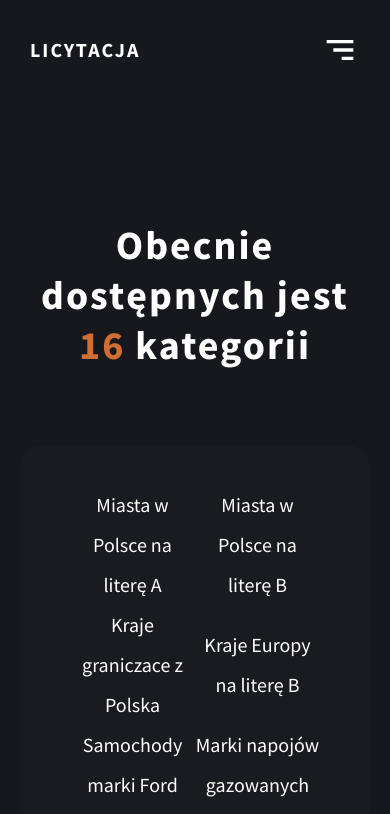
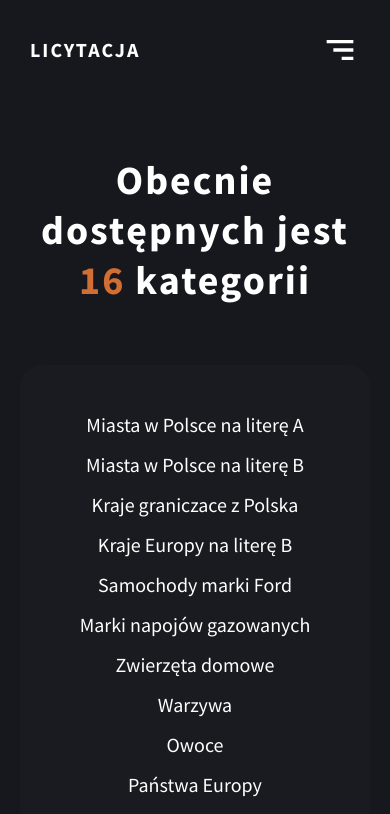
Before and after one commit to kriszuz/Auction-App, a React (Vite) app: page /kategorie in a window 390 px wide. Shown: the top 814 px of the page. Built offline with nearby package versions, Linux system fonts and the light colour scheme.

Commit message:
added responsive styles for categories page

```diff
--- a/src/index.css
+++ b/src/index.css
@@ -554,10 +554,10 @@ footer{
 /* categories page  */
 
 .categories-container {
-  margin: 150px auto 50px;
+  margin: 85px auto 50px;
   display: flex;
   flex-direction: column;
-  gap: 75px;
+  gap: 60px;
 }
 
 .categories-container h2{
@@ -593,3 +593,12 @@ footer{
   text-align: center;
   width: 50%;
 }
+
+@media (max-width: 750px){
+  .categories-list-container ul{
+    flex-direction: column;
+  }
+  .categories-container ul li{
+    width: 100%;
+  }
+}
```
